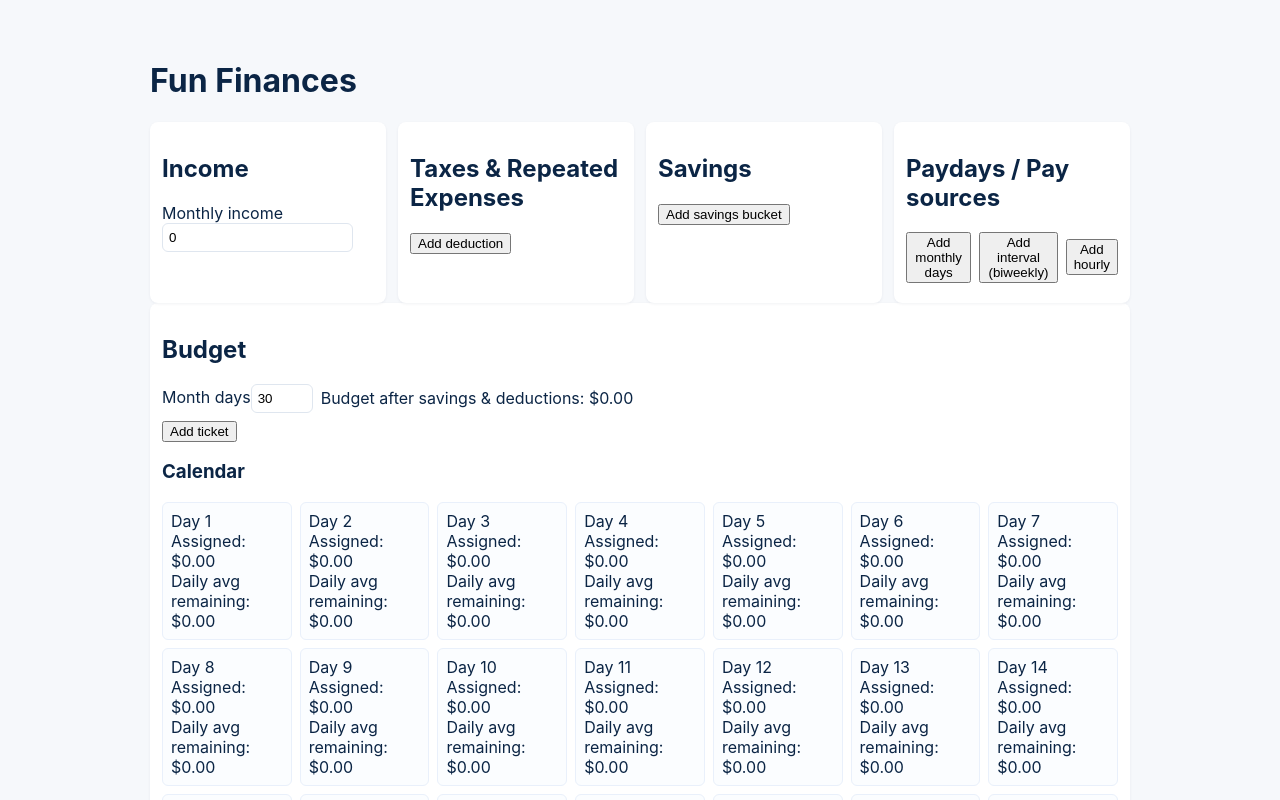
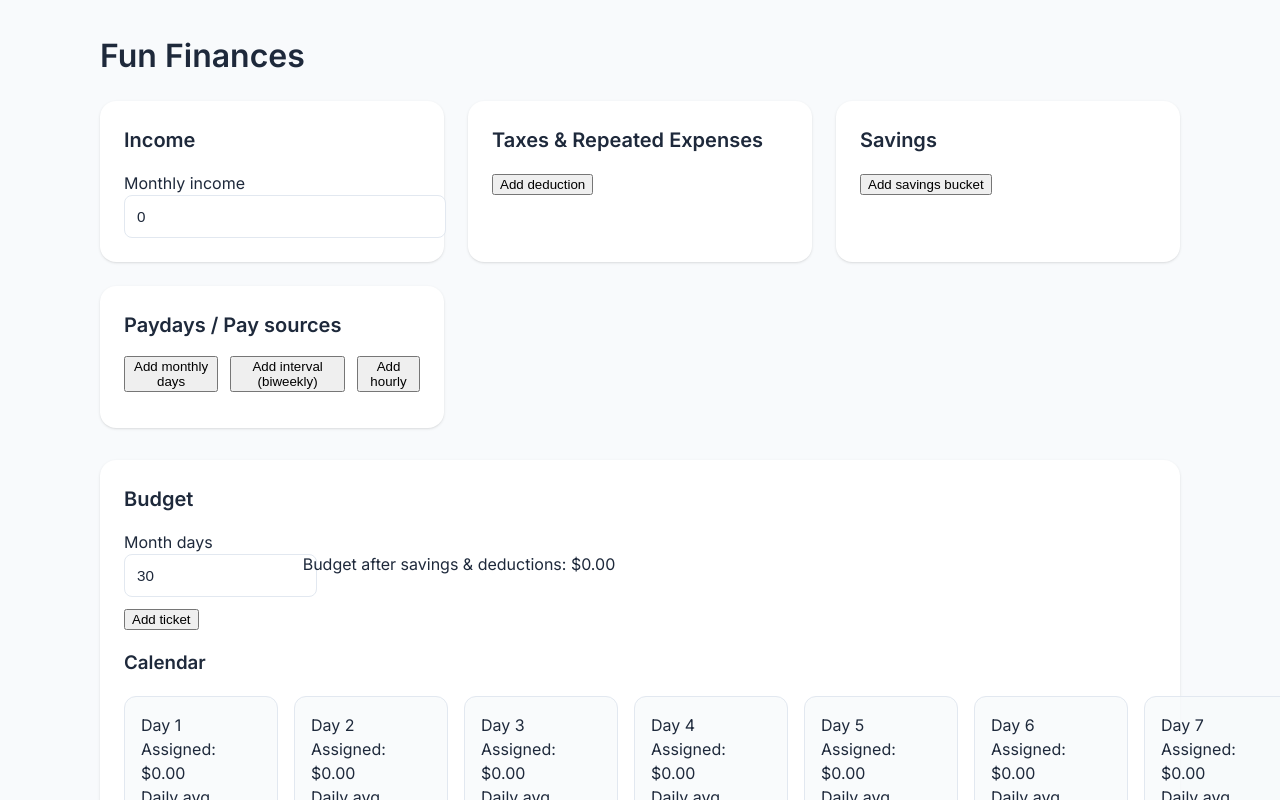
Before and after one commit to kate-emanuel/fun-finances, a React (Vite) app: page / in a window 1280 px wide. Shown: the top 800 px of the page. Built offline with nearby package versions, Linux system fonts and the light colour scheme.

Commit message:
feat: modernize UI design

```diff
--- a/index.html
+++ b/index.html
@@ -1,8 +1,9 @@
 <!doctype html>
-<html>
+<html lang="en">
   <head>
     <meta charset="utf-8" />
-    <meta name="viewport" content="width=device-width, initial-scale=1.0" />
+    <meta name="viewport" content="width=device-width, initial-scale=1.0, maximum-scale=1.0" />
+    <meta name="theme-color" content="#4f46e5" />
     <title>Fun Finances</title>
   </head>
   <body>
--- a/src/styles.css
+++ b/src/styles.css
@@ -1,17 +1,150 @@
-:root{--bg:#f6f8fb;--card:#fff;--accent:#0366d6}
-body{font-family:Inter,system-ui,-apple-system,Segoe UI,Roboto,"Helvetica Neue",Arial;margin:0;background:var(--bg);color:#0b2545}
-.container{max-width:980px;margin:24px auto;padding:16px}
-.forms{display:flex;gap:12px}
-.card{background:var(--card);padding:12px;border-radius:8px;box-shadow:0 1px 3px rgba(11,37,69,0.06);flex:1}
-.row{display:flex;gap:8px;align-items:center;margin-bottom:8px}
-input[type=number],input[type=text],select{padding:6px;border-radius:6px;border:1px solid #dfe6ef}
-.ticket{display:flex;gap:8px;align-items:center;margin-bottom:6px}
-.days{display:grid;grid-template-columns:repeat(auto-fill,minmax(180px,1fr));gap:8px;margin-top:12px}
-.day{background:#fbfdff;padding:8px;border-radius:6px;border:1px solid #e9f0fb}
-.ticket-small{font-size:0.9em;padding:4px 0}
+@import url('https://fonts.googleapis.com/css2?family=Inter:wght@400;500;600&display=swap');
 
-.calendar{display:flex;flex-direction:column;gap:8px}
-.week-row{display:flex;gap:8px}
-.week-row .day{flex:1;min-width:100px}
-.payday{background:linear-gradient(90deg,#e6f7ff,#f0fcf8);padding:4px;border-radius:4px;margin-bottom:6px;font-weight:600;color:var(--accent)}
-.card.small{padding:8px;background:#fffefc;border:1px solid #f2e9e0}
+:root {
+  --bg: #f8fafc;
+  --card: #ffffff;
+  --accent: #4f46e5;
+  --accent-light: #818cf8;
+  --text: #1e293b;
+  --text-light: #64748b;
+  --border: #e2e8f0;
+  --success: #10b981;
+  --warning: #f59e0b;
+}
+
+body {
+  font-family: 'Inter', system-ui, -apple-system, sans-serif;
+  margin: 0;
+  background: var(--bg);
+  color: var(--text);
+  line-height: 1.5;
+}
+
+.container {
+  max-width: 1080px;
+  margin: 32px auto;
+  padding: 0 24px;
+}
+
+.forms {
+  display: grid;
+  grid-template-columns: repeat(auto-fit, minmax(300px, 1fr));
+  gap: 24px;
+  margin-bottom: 32px;
+}
+
+.card {
+  background: var(--card);
+  padding: 24px;
+  border-radius: 16px;
+  box-shadow: 0 1px 3px rgba(0,0,0,0.1), 0 1px 2px -1px rgba(0,0,0,0.1);
+  transition: transform 0.2s, box-shadow 0.2s;
+}
+
+.card:hover {
+  transform: translateY(-2px);
+  box-shadow: 0 4px 6px -1px rgba(0,0,0,0.1), 0 2px 4px -2px rgba(0,0,0,0.1);
+}
+
+h2 {
+  font-size: 1.25rem;
+  font-weight: 600;
+  color: var(--text);
+  margin: 0 0 1rem;
+}
+
+.row {
+  display: flex;
+  gap: 12px;
+  align-items: center;
+  margin-bottom: 12px;
+}
+
+input[type=number],
+input[type=text],
+select {
+  width: 100%;
+  padding: 0.75rem;
+  border-radius: 8px;
+  border: 1px solid var(--border);
+  background: #fff;
+  color: var(--text);
+  font-size: 0.95rem;
+  transition: border-color 0.15s, box-shadow 0.15s;
+}
+
+input[type=number]:focus,
+input[type=text]:focus,
+select:focus {
+  outline: none;
+  border-color: var(--accent-light);
+  box-shadow: 0 0 0 3px rgba(79, 70, 229, 0.1);
+}
+
+.ticket {
+  display: flex;
+  gap: 12px;
+  align-items: center;
+  margin-bottom: 8px;
+  padding: 8px;
+  border-radius: 8px;
+  background: rgba(248, 250, 252, 0.5);
+  border: 1px solid var(--border);
+}
+
+.days {
+  display: grid;
+  grid-template-columns: repeat(auto-fill, minmax(200px, 1fr));
+  gap: 16px;
+  margin-top: 16px;
+}
+
+.day {
+  background: rgba(248, 250, 252, 0.8);
+  padding: 16px;
+  border-radius: 12px;
+  border: 1px solid var(--border);
+  transition: background-color 0.2s;
+}
+
+.day:hover {
+  background: rgba(248, 250, 252, 1);
+}
+
+.ticket-small {
+  font-size: 0.875rem;
+  padding: 6px 0;
+  color: var(--text-light);
+}
+
+.calendar {
+  display: flex;
+  flex-direction: column;
+  gap: 16px;
+}
+
+.week-row {
+  display: flex;
+  gap: 16px;
+}
+
+.week-row .day {
+  flex: 1;
+  min-width: 120px;
+}
+
+.payday {
+  background: linear-gradient(135deg, rgba(79, 70, 229, 0.1), rgba(129, 140, 248, 0.1));
+  padding: 8px 12px;
+  border-radius: 8px;
+  margin-bottom: 8px;
+  font-weight: 500;
+  color: var(--accent);
+  border: 1px solid rgba(79, 70, 229, 0.2);
+}
+
+.card.small {
+  padding: 16px;
+  background: rgba(248, 250, 252, 0.8);
+  border: 1px solid var(--border);
+}
```
Also changed, not shown: 4 other files (tests, documents, lock files or other folders).
